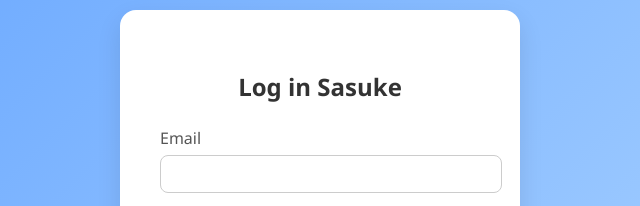
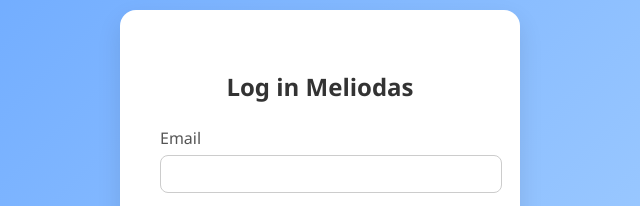
Before and after one commit to aleksandar234/Fullstack-file-manager-app, a website: page frontend/views/loginPage.html in a window 1280 px wide. Shown: the part 185-391 px from the top of the page, 320-960 px from the left. Drawn offline with Linux system fonts and the light colour scheme.

Commit message:
Final test for CICD on new VM

```diff
--- a/frontend/views/loginPage.html
+++ b/frontend/views/loginPage.html
@@ -10,7 +10,7 @@
 
 <body>
     <div class="login-box">
-        <h2>Log in Sasuke</h2>
+        <h2>Log in Meliodas</h2>
 
         <form id="loginForm">
             <div class="input-group">
```
